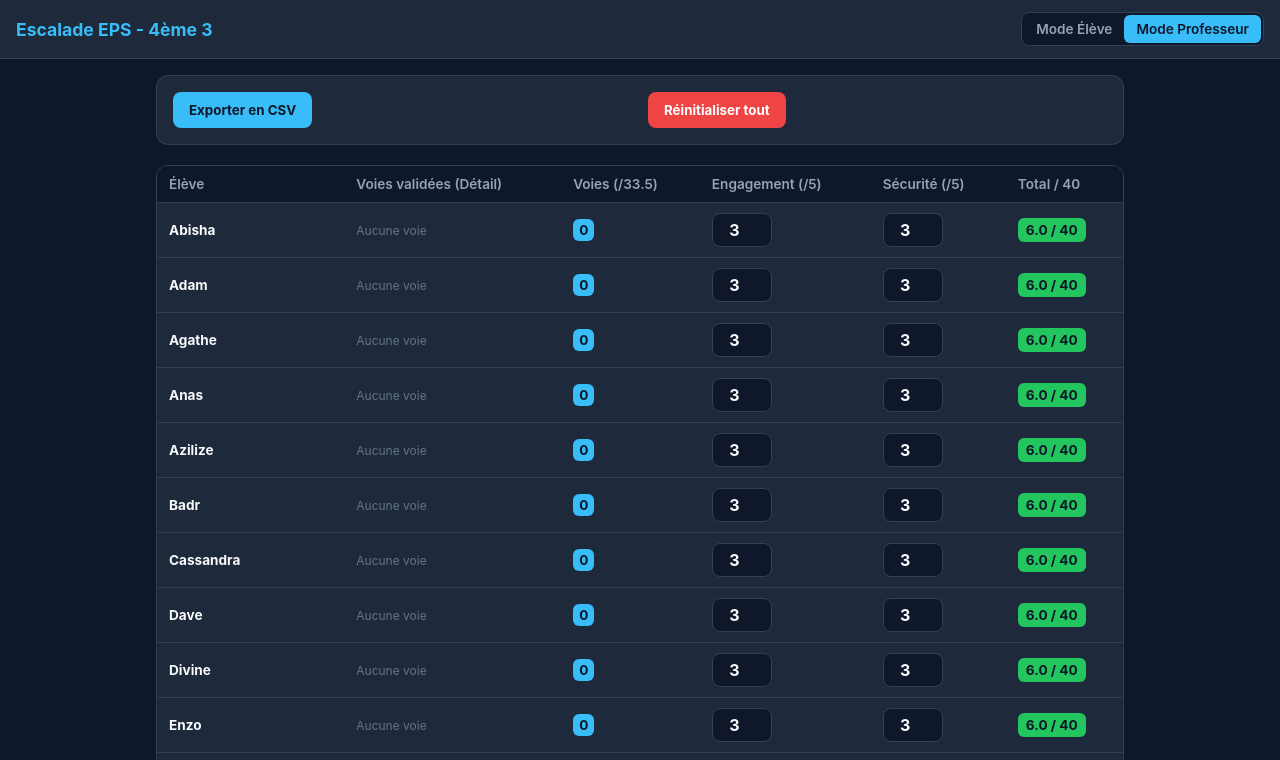
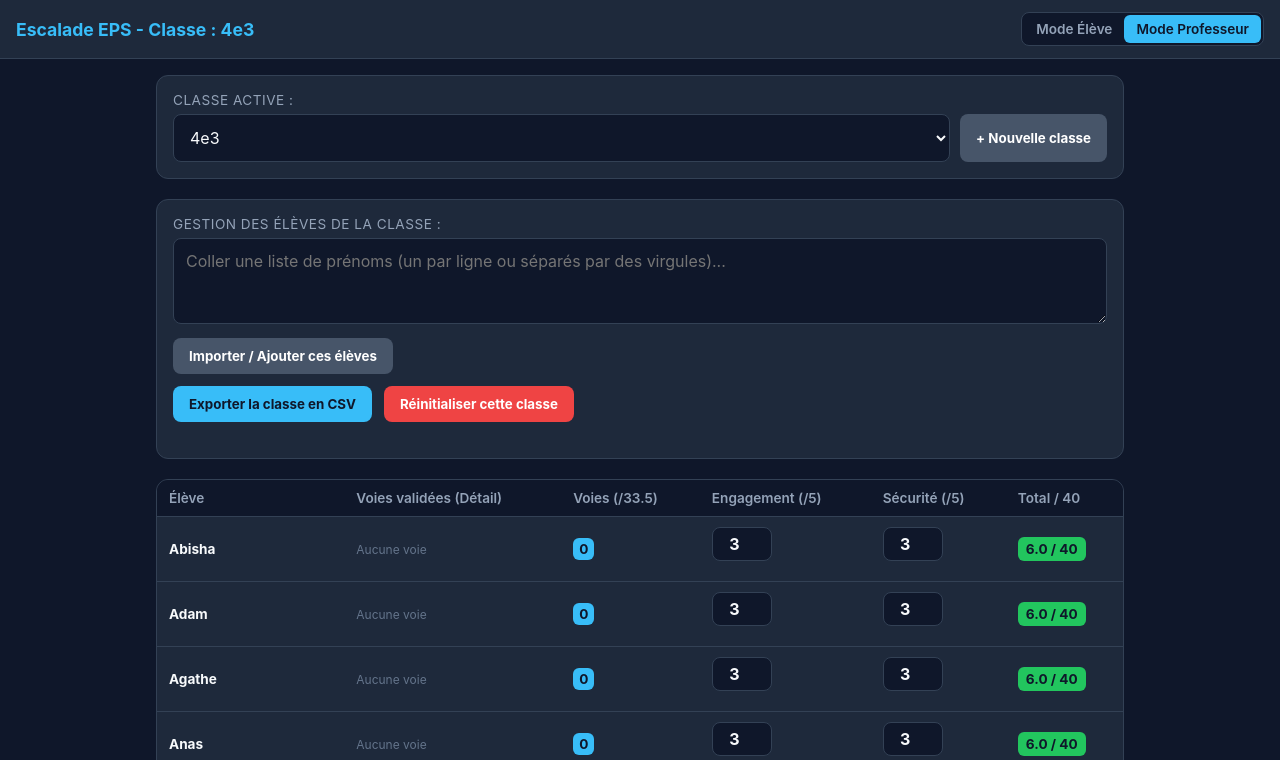
Before and after one commit to jeremycorroyer/gestion-eval-escalade, a plain HTML site: page index.html in a window 1280 px wide. Both pictures are taken after a click on the button "Mode Professeur". Shown: the top 760 px of the page. Drawn offline with Linux system fonts and the light colour scheme.

Commit message:
Update index.html

```diff
--- a/index.html
+++ b/index.html
@@ -3,7 +3,7 @@
 <head>
     <meta charset="UTF-8">
     <meta name="viewport" content="width=device-width, initial-scale=1.0, maximum-scale=1.0, user-scalable=no">
-    <title>Évaluation Escalade EPS - 4ème 3</title>
+    <title>Évaluation Escalade EPS</title>
     <style>
         :root {
             --bg: #0f172a;
@@ -85,7 +85,7 @@
             padding: 16px;
         }
 
-        .student-select-card {
+        .card {
             background: var(--card-bg);
             border: 1px solid var(--border);
             border-radius: 12px;
@@ -102,7 +102,7 @@
             letter-spacing: 0.5px;
         }
 
-        select, input {
+        select, input, textarea {
             width: 100%;
             padding: 12px;
             background: var(--bg);
@@ -111,9 +111,10 @@
             color: var(--text);
             font-size: 1rem;
             outline: none;
+            margin-bottom: 10px;
         }
 
-        select:focus, input:focus {
+        select:focus, input:focus, textarea:focus {
             border-color: var(--accent);
         }
 
@@ -208,20 +209,10 @@
         }
 
         .prof-controls {
-            background: var(--card-bg);
-            border: 1px solid var(--border);
-            border-radius: 12px;
-            padding: 16px;
+            display: flex;
+            gap: 12px;
+            flex-wrap: wrap;
             margin-bottom: 20px;
-            display: flex;
-            gap: 16px;
-            flex-wrap: wrap;
-            align-items: flex-end;
-        }
-
-        .control-group {
-            flex: 1;
-            min-width: 200px;
         }
 
         .stats-table-wrapper {
@@ -293,6 +284,16 @@
             cursor: pointer;
         }
 
+        .btn-secondary {
+            background: #475569;
+            color: white;
+            border: none;
+            padding: 10px 16px;
+            border-radius: 8px;
+            font-weight: 700;
+            cursor: pointer;
+        }
+
         .btn-danger {
             background: #ef4444;
             color: white;
@@ -304,7 +305,7 @@
 <body>
 
     <header>
-        <h1>Escalade EPS - 4ème 3</h1>
+        <h1 id="app-title">Escalade EPS</h1>
         <div class="mode-toggle">
             <button class="mode-btn active" onclick="setMode('eleve')">Mode Élève</button>
             <button class="mode-btn" onclick="setMode('prof')">Mode Professeur</button>
@@ -313,9 +314,20 @@
 
     <div class="container">
 
+        <!-- SÉLECTEUR DE CLASSE GLOBAL -->
+        <div class="card">
+            <label for="class-select">Classe active :</label>
+            <div style="display: flex; gap: 10px;">
+                <select id="class-select" onchange="changeActiveClasse(this.value)" style="margin-bottom:0; flex:1;">
+                    <!-- Généré dynamiquement -->
+                </select>
+                <button class="btn-secondary" onclick="createNewClassPrompt()">+ Nouvelle classe</button>
+            </div>
+        </div>
+
         <!-- SECTION ÉLÈVE -->
         <section id="section-eleve">
-            <div class="student-select-card">
+            <div class="card">
                 <label for="student-select">Sélectionne ton nom et prénom :</label>
                 <select id="student-select" onchange="loadStudentData()">
                     <option value="">-- Choisis ton nom --</option>
@@ -341,12 +353,16 @@
 
         <!-- SECTION PROFESSEUR -->
         <section id="section-prof" class="hidden">
-            <div class="prof-controls">
-                <div class="control-group">
-                    <button class="btn-action" onclick="exportCSV()">Exporter en CSV</button>
+            <div class="card">
+                <label>Gestion des élèves de la classe :</label>
+                <div style="margin-bottom: 12px;">
+                    <textarea id="import-names-input" rows="3" placeholder="Coller une liste de prénoms (un par ligne ou séparés par des virgules)..."></textarea>
+                    <button class="btn-secondary" onclick="importStudents()">Importer / Ajouter ces élèves</button>
                 </div>
-                <div class="control-group">
-                    <button class="btn-action btn-danger" onclick="resetAllData()">Réinitialiser tout</button>
+
+                <div class="prof-controls">
+                    <button class="btn-action" onclick="exportCSV()">Exporter la classe en CSV</button>
+                    <button class="btn-action btn-danger" onclick="resetCurrentClassData()">Réinitialiser cette classe</button>
                 </div>
             </div>
 
@@ -372,15 +388,15 @@
     </div>
 
     <script>
-        const INITIAL_STUDENTS = [
+        const DEFAULT_CLASS_NAME = "4e3";
+        const DEFAULT_STUDENTS = [
             "Agathe", "Badr", "Selena", "Adam", "Ibrahim-Mamadou", "Tarik",
             "Lilya", "Sofia", "Cassandra", "Azilize", "Enzo", "Dave",
             "Gabriel", "Marwa", "Divine", "Zola", "Victoria", "Raphaël",
             "Fatma", "Anas", "Robin", "Neyl", "Abisha", "Ewan",
             "Firdaws", "Fatoumata", "Noeud"
-        ].sort();
+        ];
 
-        // CONFIGURATION EXACTE DES VOIES
         const WALL_CONFIG = [
             { id: "A", name: "Voie A", levels: [{ id: "tp", name: "Toute prise", pts: 0.5 }, { id: "bleu", name: "Bleue", pts: 1 }, { id: "vert", name: "Verte", pts: 2 }, { id: "rouge", name: "Rouge", pts: 3 }] },
             { id: "B", name: "Voie B", levels: [{ id: "tp", name: "Toute prise", pts: 0.5 }, { id: "bleu", name: "Bleue", pts: 1 }] },
@@ -391,28 +407,107 @@
             { id: "H", name: "Voie H", levels: [{ id: "tp", name: "Toute prise", pts: 0.5 }, { id: "bleu", name: "Bleue", pts: 1 }, { id: "vert", name: "Verte", pts: 2 }, { id: "rouge", name: "Rouge", pts: 3 }] }
         ];
 
-        let state = {
-            students: {}
+        let db = {
+            activeClass: DEFAULT_CLASS_NAME,
+            classes: {}
         };
 
         function init() {
-            const savedState = localStorage.getItem('escalade_4e3_db_v3');
-            if (savedState) {
-                state = JSON.parse(savedState);
+            const savedDB = localStorage.getItem('escalade_multiclass_db');
+            if (savedDB) {
+                db = JSON.parse(savedDB);
             } else {
-                INITIAL_STUDENTS.forEach(name => {
-                    state.students[name] = { climbs: {}, engagement: 3, securite: 3 };
+                db.classes[DEFAULT_CLASS_NAME] = {};
+                DEFAULT_STUDENTS.forEach(name => {
+                    db.classes[DEFAULT_CLASS_NAME][name] = { climbs: {}, engagement: 3, securite: 3 };
                 });
-                saveState();
+                saveDB();
             }
 
+            if (!db.classes[db.activeClass]) {
+                db.activeClass = Object.keys(db.classes)[0] || DEFAULT_CLASS_NAME;
+            }
+
+            populateClassSelect();
             populateStudentSelect();
             renderClimbGrid();
             renderProfTable();
+            updateHeaderTitle();
         }
 
-        function saveState() {
-            localStorage.setItem('escalade_4e3_db_v3', JSON.stringify(state));
+        function saveDB() {
+            localStorage.setItem('escalade_multiclass_db', JSON.stringify(db));
+        }
+
+        function updateHeaderTitle() {
+            document.getElementById('app-title').textContent = `Escalade EPS - Classe : ${db.activeClass}`;
+        }
+
+        function populateClassSelect() {
+            const select = document.getElementById('class-select');
+            select.innerHTML = '';
+            Object.keys(db.classes).sort().forEach(className => {
+                const opt = document.createElement('option');
+                opt.value = className;
+                opt.textContent = className;
+                if (className === db.activeClass) opt.selected = true;
+                select.appendChild(opt);
+            });
+        }
+
+        function changeActiveClasse(className) {
+            if (!className) return;
+            db.activeClass = className;
+            saveDB();
+            populateStudentSelect();
+            renderProfTable();
+            updateHeaderTitle();
+            document.getElementById('student-workspace').classList.add('hidden');
+            document.getElementById('student-select').value = "";
+        }
+
+        function createNewClassPrompt() {
+            const newName = prompt("Nom de la nouvelle classe (ex: 5e1, 6e4) :");
+            if (!newName) return;
+            const cleanName = newName.trim();
+            if (db.classes[cleanName]) {
+                alert("Cette classe existe déjà.");
+                return;
+            }
+            db.classes[cleanName] = {};
+            db.activeClass = cleanName;
+            saveDB();
+            populateClassSelect();
+            populateStudentSelect();
+            renderProfTable();
+            updateHeaderTitle();
+            document.getElementById('student-workspace').classList.add('hidden');
+            document.getElementById('student-select').value = "";
+        }
+
+        function importStudents() {
+            const text = document.getElementById('import-names-input').value.trim();
+            if (!text) {
+                alert("Veuillez coller une liste de prénoms.");
+                return;
+            }
+
+            // Découpage par ligne ou par virgule
+            const names = text.split(/[\n,]+/).map(n => n.trim()).filter(n => n.length > 0);
+            let addedCount = 0;
+
+            names.forEach(name => {
+                if (!db.classes[db.activeClass][name]) {
+                    db.classes[db.activeClass][name] = { climbs: {}, engagement: 3, securite: 3 };
+                    addedCount++;
+                }
+            });
+
+            saveDB();
+            populateStudentSelect();
+            renderProfTable();
+            document.getElementById('import-names-input').value = "";
+            alert(`${addedCount} élève(s) ajouté(s) à la classe ${db.activeClass} !`);
         }
 
         function setMode(mode) {
@@ -432,7 +527,8 @@
         function populateStudentSelect() {
             const select = document.getElementById('student-select');
             select.innerHTML = '<option value="">-- Choisis ton nom --</option>';
-            Object.keys(state.students).sort().forEach(name => {
+            const studentsObj = db.classes[db.activeClass] || {};
+            Object.keys(studentsObj).sort().forEach(name => {
                 const opt = document.createElement('option');
                 opt.value = name;
                 opt.textContent = name;
@@ -481,18 +577,19 @@
             const studentName = document.getElementById('student-select').value;
             if (!studentName) return;
 
-            if (!state.students[studentName].climbs) {
-                state.students[studentName].climbs = {};
+            const classData = db.classes[db.activeClass];
+            if (!classData[studentName].climbs) {
+                classData[studentName].climbs = {};
             }
 
             const key = `v${wayId}_${levelId}`;
-            if (state.students[studentName].climbs[key]) {
-                delete state.students[studentName].climbs[key];
+            if (classData[studentName].climbs[key]) {
+                delete classData[studentName].climbs[key];
             } else {
-                state.students[studentName].climbs[key] = true;
+                classData[studentName].climbs[key] = true;
             }
 
-            saveState();
+            saveDB();
             updateStudentUI(studentName);
         }
 
@@ -511,7 +608,7 @@
         }
 
         function updateStudentUI(studentName) {
-            const studentData = state.students[studentName];
+            const studentData = db.classes[db.activeClass][studentName];
             const climbs = studentData.climbs || {};
             let count = 0;
 
@@ -536,21 +633,23 @@
         }
 
         function updateExtraScore(studentName, field, value) {
-            if (!state.students[studentName]) return;
-            state.students[studentName][field] = parseFloat(value) || 0;
-            saveState();
+            const classData = db.classes[db.activeClass];
+            if (!classData[studentName]) return;
+            classData[studentName][field] = parseFloat(value) || 0;
+            saveDB();
         }
 
         function renderProfTable() {
             const tbody = document.getElementById('prof-table-body');
             tbody.innerHTML = '';
 
-            Object.keys(state.students).sort().forEach(name => {
-                const student = state.students[name];
+            const studentsObj = db.classes[db.activeClass] || {};
+
+            Object.keys(studentsObj).sort().forEach(name => {
+                const student = studentsObj[name];
                 const climbs = student.climbs || {};
                 const climbPts = calculateClimbPoints(climbs);
 
-                // Formatage du détail des voies réussies pour le prof
                 let detailsText = [];
                 WALL_CONFIG.forEach(way => {
                     way.levels.forEach(lvl => {
@@ -579,9 +678,12 @@
         }
 
         function exportCSV() {
-            let csv = "Eleve;Detail Voies;Points Voies;Engagement;Securite;Total sur 40\n";
-            Object.keys(state.students).sort().forEach(name => {
-                const student = state.students[name];
+            const className = db.activeClass;
+            let csv = `Classe;Eleve;Detail Voies;Points Voies;Engagement;Securite;Total sur 40\n`;
+            const studentsObj = db.classes[className] || {};
+
+            Object.keys(studentsObj).sort().forEach(name => {
+                const student = studentsObj[name];
                 const climbs = student.climbs || {};
                 const climbPts = calculateClimbPoints(climbs);
 
@@ -598,28 +700,27 @@
                 const securite = student.securite !== undefined ? student.securite : 3;
                 const totalNote = Math.min(40, climbPts + engagement + securite).toFixed(1);
 
-                csv += `"${name}";"${detailsText.join(' / ')}";${climbPts};${engagement};${securite};${totalNote}\n`;
+                csv += `"${className}";"${name}";"${detailsText.join(' / ')}";${climbPts};${engagement};${securite};${totalNote}\n`;
             });
 
             const blob = new Blob([csv], { type: 'text/csv;charset=utf-8;' });
             const link = document.createElement("a");
             link.href = URL.createObjectURL(blob);
-            link.setAttribute("download", "evaluation_escalade_4e3_sur40.csv");
+            link.setAttribute("download", `evaluation_escalade_${className}.csv`);
             document.body.appendChild(link);
             link.click();
             document.body.removeChild(link);
         }
 
-        function resetAllData() {
-            if (confirm("Attention : veux-tu vraiment réinitialiser toutes les données d'évaluation de la classe ?")) {
-                localStorage.removeItem('escalade_4e3_db_v3');
-                state.students = {};
-                INITIAL_STUDENTS.forEach(name => {
-                    state.students[name] = { climbs: {}, engagement: 3, securite: 3 };
+        function resetCurrentClassData() {
+            if (confirm(`Veux-tu vraiment réinitialiser toutes les notes de la classe ${db.activeClass} ?`)) {
+                const studentsObj = db.classes[db.activeClass];
+                Object.keys(studentsObj).forEach(name => {
+                    studentsObj[name] = { climbs: {}, engagement: 3, securite: 3 };
                 });
-                saveState();
+                saveDB();
                 init();
-                alert("Données réinitialisées.");
+                alert("Données de la classe réinitialisées.");
             }
         }
 
```
